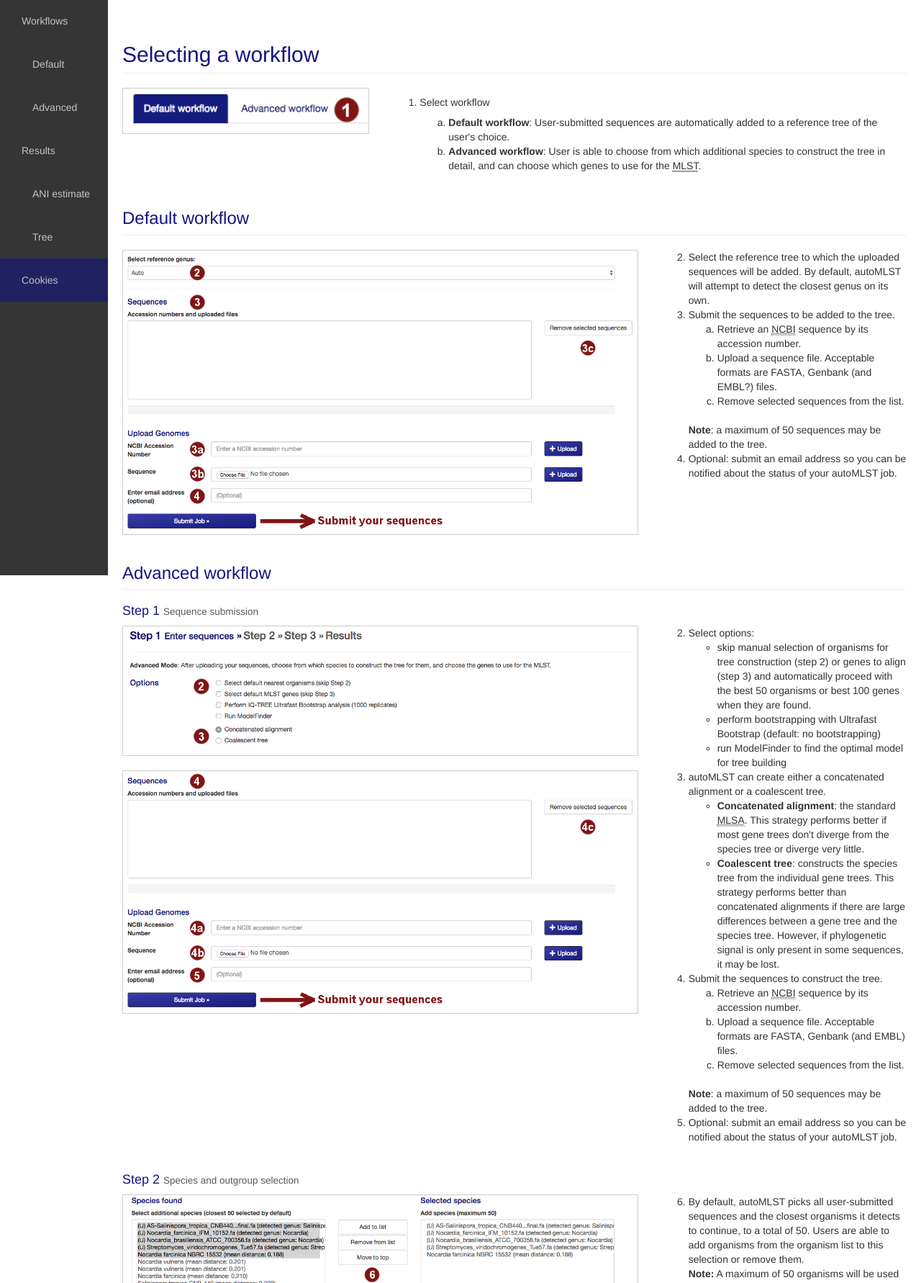
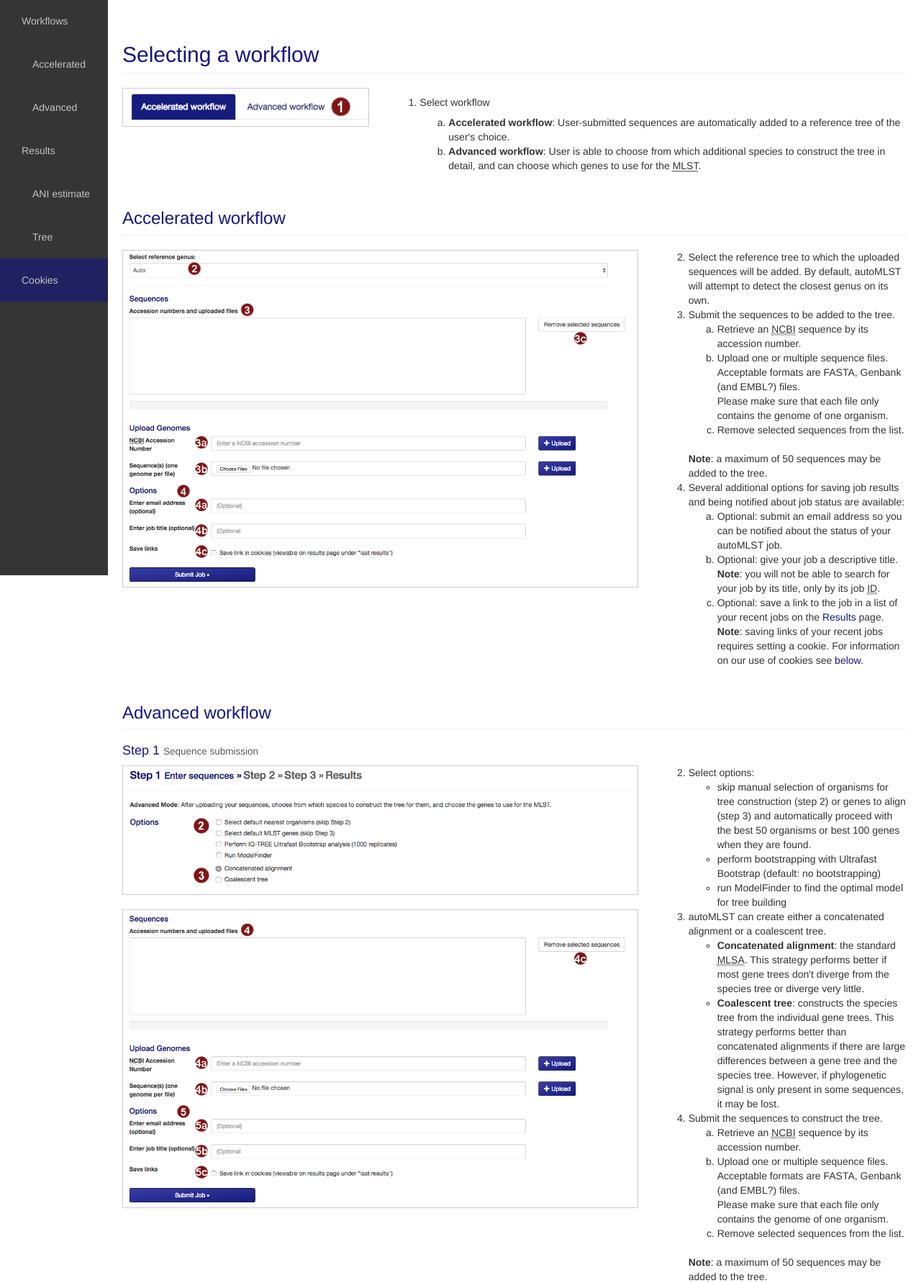
Before and after one commit to emzodls/automlst_mod, a Flask app: page /help in a window 1280 px wide. Shown: the part 51-1833 px from the top of the page at 72% size. Run offline with Flask 2, Linux system fonts and the light colour scheme; some libraries are stand-ins or nearby versions.

Commit message:
added coloring single clades; updated help page. UNRESOLVED: error detection in report page too sensitive?

```diff
--- a/webapp/app/templates/help.html
+++ b/webapp/app/templates/help.html
@@ -12,7 +12,7 @@
                     </li>
                     <li>
                         <a href="#work2" data-scroll>
-                            <span class="fa fa-anchor solo" style="padding-left:15px">Default</span>
+                            <span class="fa fa-anchor solo" style="padding-left:15px">Accelerated</span>
                         </a>
                     </li>
                     <li>
@@ -50,13 +50,13 @@
     <h2 class="page-header" id="query">Selecting a workflow</h2>
     </div>
         <div class="col-md-4">
-            <img src="/static/images/help/2018-02-06-workselect.png" alt="workflow selection" class="img-responsive" style="border:1px solid #cccccc;">
+            <img src="/static/images/help/2018-02-14-workselect.png" alt="workflow selection" class="img-responsive" style="border:1px solid #cccccc;">
         </div>
         <div class="col-md-8">
             <ol>
                 <li><h5>Select workflow</h5>
                 <ol style="list-style-type:lower-alpha;">
-                    <li><b>Default workflow</b>: User-submitted sequences are automatically added to a reference
+                    <li><b>Accelerated workflow</b>: User-submitted sequences are automatically added to a reference
                         tree of the user's choice. </li>
                     <li><b>Advanced workflow</b>: User is able to choose from which additional species to construct the
                         tree in detail, and can choose which genes to use for the <abbr title="multilocus species tree">MLST</abbr>.</li>
@@ -64,10 +64,10 @@
             </ol>
         </div>
     </div>
-        <h3 class="page-header" id="work2">Default workflow</h3>
+        <h3 class="page-header" id="work2">Accelerated workflow</h3>
     <div class="row">
         <div class="col-md-8">
-            <img src="/static/images/help/2018-02-06-default.png" alt="submission screen for the default workflow" class="img-responsive" style="border:1px solid #cccccc;">
+            <img src="/static/images/help/2018-02-14-accelerated.png" alt="submission screen for the accelerated workflow" class="img-responsive" style="border:1px solid #cccccc;">
         </div>
         <div class="col-md-4">
             <ol start="2">
@@ -76,13 +76,24 @@
                 <li>Submit the sequences to be added to the tree.
                 <ol style="list-style-type:lower-alpha;">
                     <li>Retrieve an <abbr title="National Center for Biotechnology">NCBI</abbr> sequence by its accession number.</li>
-                    <li>Upload a sequence file. Acceptable formats are FASTA, Genbank (and EMBL?) files.</li>
+                    <li>Upload one or multiple sequence files. Acceptable formats are FASTA, Genbank (and EMBL?) files. <br />
+                    Please make sure that each file only contains the genome of one organism.</li>
                     <li>Remove selected sequences from the list.</li>
                 </ol>
                     <br />
                     <strong>Note</strong>: a maximum of 50 sequences may be added to the tree.
                 </li>
+                <li>Several additional options for saving job results and being notified about job status are available: <ol style="list-style-type:lower-alpha">
                 <li>Optional: submit an email address so you can be notified about the status of your autoMLST job.</li>
+                <li>Optional: give your job a descriptive title. <br />
+                    <strong>Note</strong>: you will not be able to search for your
+                job by its title, only by its job <abbr title="identification">ID</abbr>.</li>
+                <li>Optional: save a link to the job in a list of your recent jobs on the <a href="/results">Results</a>
+                    page. <br />
+                <strong>Note</strong>: saving links of your recent jobs requires setting a cookie. For information on
+                    our use of cookies see <a href="#cookies">below</a>.</li>
+                </ol>
+                </li>
             </ol>
         </div>
     </div>
@@ -92,7 +103,7 @@
     <div class="col-md-8">
         <img src="/static/images/help/2018-02-06-advanced.png" alt="options for the advanced workflow" class="img-responsive" style="border:1px solid #cccccc;">
         <br />
-        <img src="/static/images/help/2018-02-06-advanced2.png" alt="selection screen for the advanced workflow" class="img-responsive" style="border:1px solid #cccccc;">
+        <img src="/static/images/help/2018-02-14-advanced.png" alt="selection screen for the advanced workflow" class="img-responsive" style="border:1px solid #cccccc;">
     </div>
     <div class="col-md-4">
         <ol start="2">
@@ -114,13 +125,24 @@
             <li>Submit the sequences to construct the tree.
              <ol style="list-style-type:lower-alpha;">
                     <li>Retrieve an <abbr title="National Center for Biotechnology">NCBI</abbr> sequence by its accession number.</li>
-                    <li>Upload a sequence file. Acceptable formats are FASTA, Genbank (and EMBL) files.</li>
+                    <li>Upload one or multiple sequence files. Acceptable formats are FASTA, Genbank (and EMBL?) files. <br />
+                    Please make sure that each file only contains the genome of one organism.</li>
                     <li>Remove selected sequences from the list.</li>
                 </ol>
                  <br />
                     <strong>Note</strong>: a maximum of 50 sequences may be added to the tree.
             </li>
-            <li>Optional: submit an email address so you can be notified about the status of your autoMLST job.</li>
+            <li>Several additional options for saving job results and being notified about job status are available: <ol style="list-style-type:lower-alpha">
+                <li>Optional: submit an email address so you can be notified about the status of your autoMLST job.</li>
+                <li>Optional: give your job a descriptive title. <br />
+                    <strong>Note</strong>: you will not be able to search for your
+                job by its title, only by its job <abbr title="identification">ID</abbr>.</li>
+                <li>Optional: save a link to the job in a list of your recent jobs on the <a href="/results">Results</a>
+                    page. <br />
+                <strong>Note</strong>: saving links of your recent jobs requires setting a cookie. For information on
+                    our use of cookies see <a href="#cookies">below</a>.</li>
+                </ol>
+                </li>
         </ol>
     </div>
     </div>
@@ -223,17 +245,31 @@
     <h3 id="tree">Tree</h3>
         <div class="row">
     <div class="col-md-8">
-        <img src="/static/images/help/2018-02-06-toggletree.png" alt="tree options" class="img-responsive" style="border:1px solid #cccccc;">
+        <img src="/static/images/help/2018-02-14-newtreeoptions.png" alt="tree options" class="img-responsive" style="border:1px solid #cccccc;">
         <br />
+        <div class="row">
         <div class="col-md-6">
-        <img src="/static/images/help/2018-02-09-treenew-labeled.png" alt="tree with unscaled branches" class="img-responsive" style="border:1px solid #cccccc;">
+        <img src="/static/images/help/2018-02-14-unscaled.png" alt="phylogenetic tree with unscaled branches" class="img-responsive" style="border:1px solid #cccccc;">
             </div>
         <div class="col-md-6">
-        <img src="/static/images/help/2018-02-09-treescaled.png" alt="tree with scaled branches" class="img-responsive" style="border:1px solid #cccccc;">
+        <img src="/static/images/help/2018-02-14-scaled.png" alt="phylogenetic tree with scaled branches" class="img-responsive" style="border:1px solid #cccccc;">
         </div>
+            </div>
         <br />
         <br />
-        <img src="/static/images/help/2018-02-09-downloads.png" alt="download options" class="img-responsive" style="border:1px solid #cccccc;">
+        <div class="row">
+        <div class="col-md-4">
+            <img src="/static/images/help/2018-02-14-anicolor.png" alt="phylogenetic tree with all labels colored according to average nucleotide identity grouping" class="img-responsive" style="border:1px solid #cccccc;">
+        </div>
+        <div class="col-md-4">
+            <img src="/static/images/help/2018-02-14-typestrains.png" alt="phylogenetic tree with labels of type strains, outgroups and query sequences colored" class="img-responsive" style="border:1px solid #cccccc;">
+        </div>
+        <div class="col-md-4">
+            <img src="/static/images/help/2018-02-14-oneani.png" alt="phylogenetic tree with labels of one clade colored according to average nucleotide identity grouping" class="img-responsive" style="border:1px solid #cccccc;">
+        </div>
+            </div>
+        <br />
+        <img src="/static/images/help/2018-02-14-downloads.png" alt="download options" class="img-responsive" style="border:1px solid #cccccc;">
     </div>
     <div class="col-md-4">
         <p>Some explanation of the tree. <br />
@@ -242,25 +278,33 @@
         Type strains are prefixed with the abbreviation "TS"; their respective nodes are colored green. <br />
         It is also possible to search for organisms in the tree; the nodes of organisms matching the search terms are
             highlighted in cyan. <br />
-        All organisms in the reference database have also been grouped by their pairwise <abbr title="average nucleotide identity">ANI</abbr>
-            as approximated by Mash; see the <a href="/about">About page</a> for details. These groupings are visualized
-            by label color (note that label colors may be repeated). Additionally, autoMLST's group identifications are
-            appended to the name. <br />
         Several details about tree visualization may be changed by the user:</p>
         <ol>
             <li>The tree can be resized horizontally in steps of 100 pixels.</li>
             <li>The tree may be displayed in two different ways: with unscaled branch lengths, as a rectangular cladogram (2a),
                 or with scaled branch lengths, as a rectangular phylogram (2b).
             </li>
+            <li>Label coloration may be changed in several ways: <ol style="list-style-type:lower-alpha">
+                <li>All organisms in the reference database have been grouped by their pairwise <abbr title="average nucleotide identity">ANI</abbr>
+            as approximated by Mash; see the <a href="/about">About page</a> for details; all of these groupings may be visualized
+            by label color by selecting "Display ANI groups" (note that label colors may be repeated). The corresponding group
+                numbers have also been appended to the labels.</li>
+                <li>Type strain, outgroup and query sequence coloration may also be applied to the labels by selecting
+                "Display strain info". Organisms that are neither a type strain, an outgroup nor a query sequence are
+                grayed out in this display.</li>
+                <li>By clicking an organism's label, it is also possible to highlight only the <abbr title="average nucleotide identity">ANI</abbr>
+                group containing this organism in the tree. Note that this has no effect for organisms that do not belong
+                to any group.</li>
+            </ol></li>
 
         </ol>
-        <p>Note that the example image shows Ultrafast Bootstrap values. Depending on user choices and workflow, the
+        <p>Note that the example images show Ultrafast Bootstrap values. Depending on user choices and workflow, the
             tree may display likelihood values (in the default workflow), Ultrafast Bootstrap values or no support
             values at all (in the advanced workflow). For interpretation of the support values, please refer to the
             <a href="/about">About page</a>.
         </p>
         <p>Additional information is also available:</p>
-        <ol start="3">
+        <ol start="4">
             <li>Users may download the tree in Newick format (without colors), the alignment from which it was constructed, the list of
             genes used in the <abbr title="multilocus sequence analysis">MLSA</abbr>, the list of organisms used, or
                 the full list of estimated <abbr title="average nucleotide identities">ANIs</abbr> between their
```
Also changed, not shown: webapp/app/static/js/report-tnt.js (+42 -6 lines), webapp/app/static/images/help/2018-02-14-accelerated.png (added), webapp/app/static/images/help/2018-02-14-advanced.png (added), webapp/app/static/images/help/2018-02-14-anicolor.png (added), webapp/app/static/images/help/2018-02-14-downloads.png (added), webapp/app/static/images/help/2018-02-14-newtreeoptions.png (added), webapp/app/static/images/help/2018-02-14-oneani.png (added), webapp/app/static/images/help/2018-02-14-scaled.png (added), webapp/app/static/images/help/2018-02-14-typestrains.png (added), webapp/app/static/images/help/2018-02-14-unscaled.png (added), webapp/app/static/images/help/2018-02-14-workselect.png (added).
